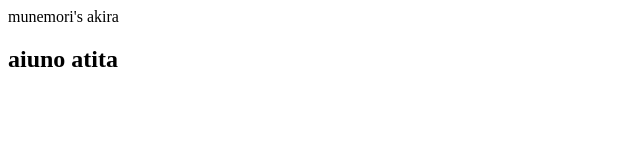
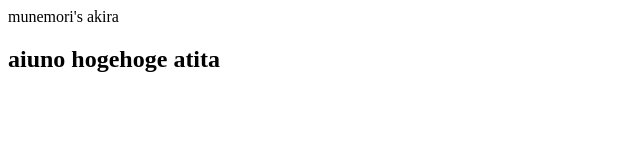
Before and after one commit to munemoakii/puroguraminnguharake, a plain HTML site: page index.html in a window 1280 px wide. Shown: the whole page, without its empty margins (0-640 px from the left). Drawn offline with Linux system fonts and the light colour scheme.

Commit message:
Update index.html

```diff
--- a/index.html
+++ b/index.html
@@ -2,6 +2,7 @@
   <body>
     <hi>munemori's akira
     <h2>aiuno
+      hogehoge<span styla="color: red">
     atita
   </body>
 </htme>
```
